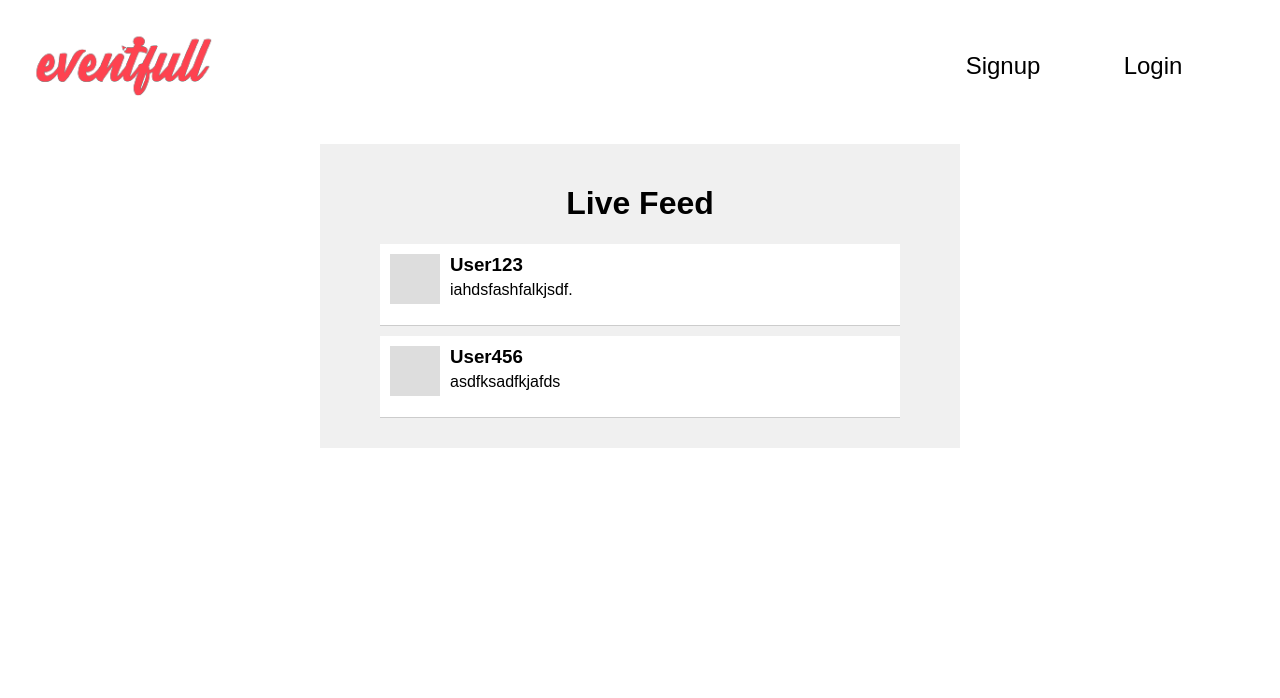
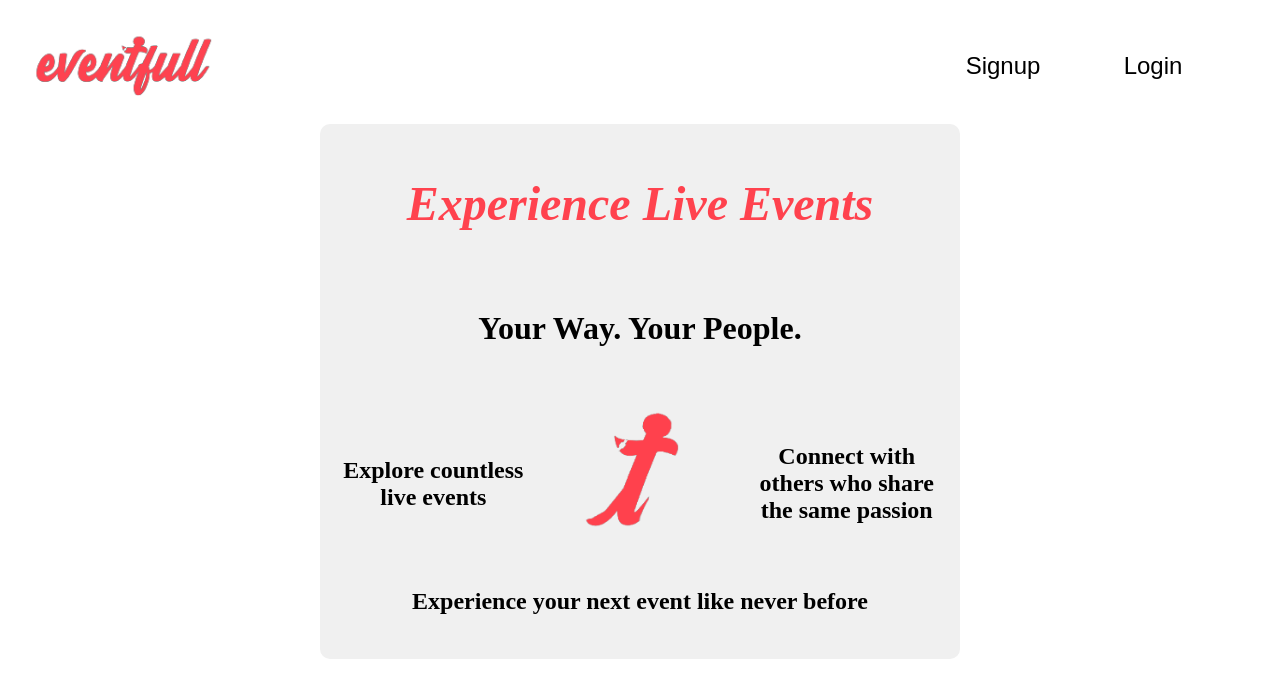
Before and after one commit to lpakingan/Eventfull, a React (Create React App) app in the folder client/: page / in a window 1280 px wide. Shown: the top 698 px of the page. Built offline with nearby package versions, Linux system fonts and the light colour scheme; some icons are missing.

Commit message:
landing page

```diff
--- a/client/src/components/Home.js
+++ b/client/src/components/Home.js
@@ -1,37 +1,28 @@
+// home.js
 import React from 'react';
-import { StyledSocialFeed } from './styles/socialFeed.styled';
-import { PostContainer } from './styles/socialFeed.styled';
-import { UserImage } from './styles/socialFeed.styled';
-import { UserInfo } from './styles/socialFeed.styled';
-import { UserName } from './styles/socialFeed.styled';
-import { PostContent } from './styles/socialFeed.styled';
+import { StyledHome, StyledIcon } from './styles/home.styled';
+import favicon from "../assets/eventfull_favicon.png";
+import Icon from './icons';
 
-
-export default function SocialFeed() {
-    return (
-      <StyledSocialFeed>
-        <h1>Live Feed</h1>
-        {/* Example posts */}
-        <PostContainer>
-          <UserImage />
-          <UserInfo>
-            <UserName>User123</UserName>
-            <PostContent>
-              iahdsfashfalkjsdf.
-            </PostContent>
-          </UserInfo>
-        </PostContainer>
-
-        <PostContainer>
-          <UserImage />
-          <UserInfo>
-            <UserName>User456</UserName>
-            <PostContent>
-              asdfksadfkjafds
-            </PostContent>
-          </UserInfo>
-        </PostContainer>
-        {/* Add more posts as needed */}
-      </StyledSocialFeed>
-    );
-  }
+export default function SocialHome() {
+  return (
+    <StyledHome>
+      <h1>Experience Live Events</h1>
+      <h2>Your Way. Your People.</h2>
+      <div className="h3-container">
+        <div className="h3-item">
+          <StyledIcon><Icon icon="eos-icons:compass" /></StyledIcon>
+          <h3>Explore countless live events</h3>
+        </div>
+        <div className="h3-item">
+          <img src={favicon} alt='logo'></img>
+        </div>
+        <div className="h3-item">
+          <StyledIcon><Icon icon="lucide:party-popper" /></StyledIcon>
+          <h3>Connect with others who share the same passion</h3>
+        </div>
+      </div>
+      <h3>Experience your next event like never before</h3>
+    </StyledHome>
+  );
+}
--- /dev/null
+++ b/client/src/components/styles/home.styled.js
@@ -0,0 +1,71 @@
+/* home.styled.js */
+import styled from "styled-components";
+
+export const StyledHome = styled.div`
+  width: 100%;
+  max-width: 600px;
+  margin: 0 auto;
+  padding: 20px;
+  background-color: #f0f0f0;
+  display: flex;
+  flex-direction: column;
+  align-items: center;
+  gap: 20px; /* Add spacing between elements */
+  border-radius: 10px;
+
+  /* Add styles for the favicon */
+  img {
+    max-width: 150px; /* Adjust the size of the favicon */
+  }
+
+  /* Add styles for the h3 tags inside the containers */
+  .h3-item h3 {
+    text-align: center;
+    margin: 0; /* Remove default margin */
+  }
+
+  /* Create a flex container for the h3 containers */
+  .h3-container {
+    display: flex;
+    align-items: center;
+    gap: 20px; /* Add spacing between h3 containers and favicon */
+    width: 100%; /* Ensure the containers take up the full width */
+  }
+
+  /* Set each h3 container to take up equal width (1/3) */
+  .h3-item {
+    flex: 1; /* Equal width for all containers */
+    text-align: center; /* Center the content horizontally */
+  }
+
+  /* Add styles for h1 and h2 */
+  h1 {
+    text-align: center;
+    font-family: 'Eczar', serif; /* Use the Eczar font for h1 */
+    font-weight: bold; /* Make h1 bold */
+    font-size: 3em; /* Adjust the font size as needed */
+    color: #ff424e;
+    font-style: italic;
+  }
+
+  h2 {
+    text-align: center;
+    font-family: 'Eczar', serif; /* Use the Eczar font for h1 */
+    font-weight: bold; /* Make h1 bold */
+    font-size: 2em; /* Adjust the font size as needed */
+  }
+
+  h3 {
+    text-align: center;
+    font-family: 'Eczar', serif; /* Use the Eczar font for h1 */
+    font-weight: bold; /* Make h1 bold */
+    font-size: 1.5em; /* Adjust the font size as needed */
+  }
+`;
+
+export const StyledIcon = styled.span`
+  margin-right: 20px; /* Adjust the margin as needed */
+  margin-left: 20px; /* Adjust the margin as needed */
+  font-weight: light; /* Make the icons slightly bolder */
+  font-size: 1.5em; /* Make the icons slightly bigger */
+`;
--- a/client/src/components/styles/socialFeed.styled.js
+++ /dev/null
@@ -1,42 +0,0 @@
-import styled from "styled-components";
-
-export const StyledSocialFeed = styled.div`
-  width: 100%;
-  max-width: 600px;
-  margin: 0 auto;
-  padding: 20px;
-  background-color: #f0f0f0;
-  display: flex;
-  flex-direction: column;
-  align-items: center;
-  margin-top: 20px;
-`;
-
-export const PostContainer = styled.div`
-  display: flex;
-  padding: 10px;
-  border-bottom: 1px solid #ccc;
-  width: 100%;
-  max-width: 500px;
-  background-color: #fff;
-  margin-bottom: 10px;
-`;
-
-export const UserImage = styled.div`
-  width: 50px;
-  height: 50px;
-  background-color: #ddd;
-  margin-right: 10px;
-`;
-
-export const UserInfo = styled.div`
-  flex: 1;
-`;
-
-export const UserName = styled.h3`
-  margin: 0;
-`;
-
-export const PostContent = styled.p`
-  margin-top: 5px;
-`;
```
Also changed, not shown: client/src/assets/eventfull_favicon.png (added).
